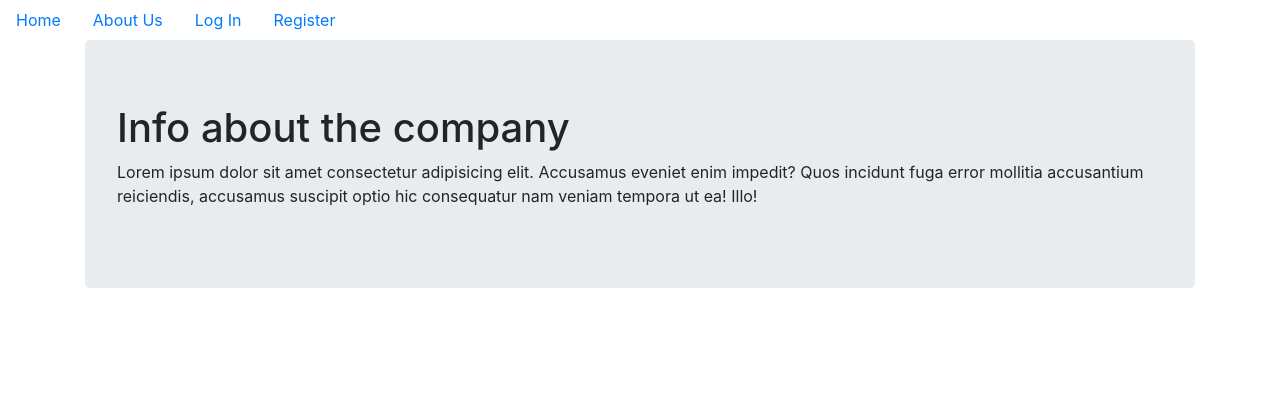
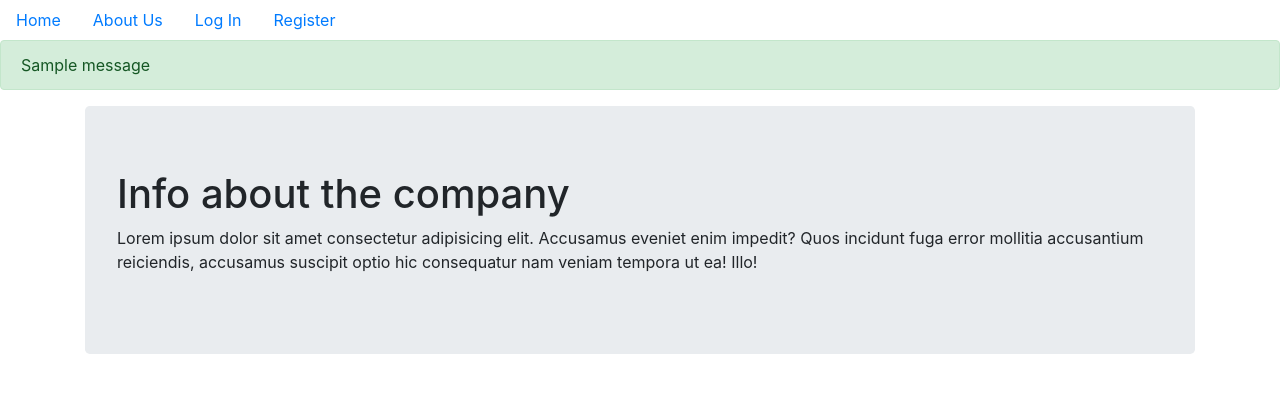
Before and after one commit to Leziga-Bakor/social_company_blog, a Python web app: template companyBlog/templates/info.html in a window 1280 px wide. Shown: the top 393 px of the page. Run offline with Jinja, Linux system fonts and the light colour scheme; the template is opened without the code that fills it, so the values that code supplies are empty; one stand-in notice (Sample message) is shown; some libraries are stand-ins or nearby versions.

Commit message:
Added code to include flash message

```diff
--- a/companyBlog/templates/base.html
+++ b/companyBlog/templates/base.html
@@ -7,6 +7,7 @@
         <script src="https://maxcdn.bootstrapcdn.com/bootstrap/4.0.0/js/bootstrap.min.js" integrity="sha384-JZR6Spejh4U02d8jOt6vLEHfe/JQGiRRSQQxSfFWpi1MquVdAyjUar5+76PVCmYl" crossorigin="anonymous"></script>
         <meta charset="utf-8">
         <title></title>
+
     </head>
     <body>
 
@@ -37,6 +38,18 @@
                 </li>
             {% endif %}
         </ul>
+        {% with messages = get_flashed_messages(with_categories=true) %}
+            {% if messages %}
+
+                {% for category, message in messages %}
+                <div class="alert alert-{{category}}" role="alert">
+                    {{ message }}
+                </div>
+
+                {% endfor %}
+
+            {% endif %}
+        {% endwith %}
         <div class="container">
             {% block content %}
 
```
